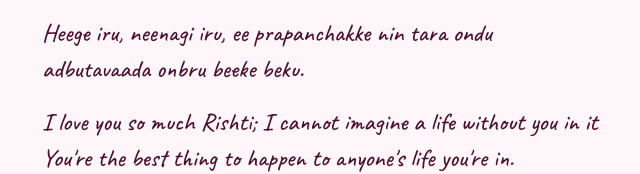
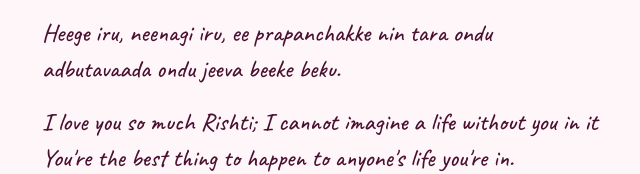
Before and after one commit to Aditya-Pattavardhanam/ThreeMonthVersary, a plain HTML site: page index.html in a window 1280 px wide. Shown: the part 3455-3629 px from the top of the page, 128-768 px from the left. Drawn offline with Linux system fonts and the light colour scheme.

Commit message:
Spelling

```diff
--- a/index.html
+++ b/index.html
@@ -317,7 +317,7 @@ button:focus-visible { outline: 3px solid var(--accent); outline-offset: 2px; }
       <p>You made these three months beautiful, fun and stayed by my side through my lowest. Kanda, neen andre nange praaNa. Neen bittu nang innenu beda. Looking forward(very badly) to the day I'm closer to you and spend our evenings together</p>
       <p>I'm truly happy you came into my life. Sorry for all the times I hurt you and glad for all the times you smiled because of me.</p>
       <p>Thank you for the laughs, the late nights and the ordinary evenings that turned into my favourite ones. Here's to the next three months, and the three after that, and basically all of them.</p>
-      <p>Heege iru, neenagi iru, ee prapanchakke nin tara ondu adbutavaada onbru beeke beku.</p>
+      <p>Heege iru, neenagi iru, ee prapanchakke nin tara ondu adbutavaada ondu jeeva beeke beku.</p>
       <p>I love you so much Rishti; I cannot imagine a life without you in it You're the best thing to happen to anyone's life you're in.</p>
       <p class="sig">Forever yours,<br>Aditya</p>
     </div>
```
